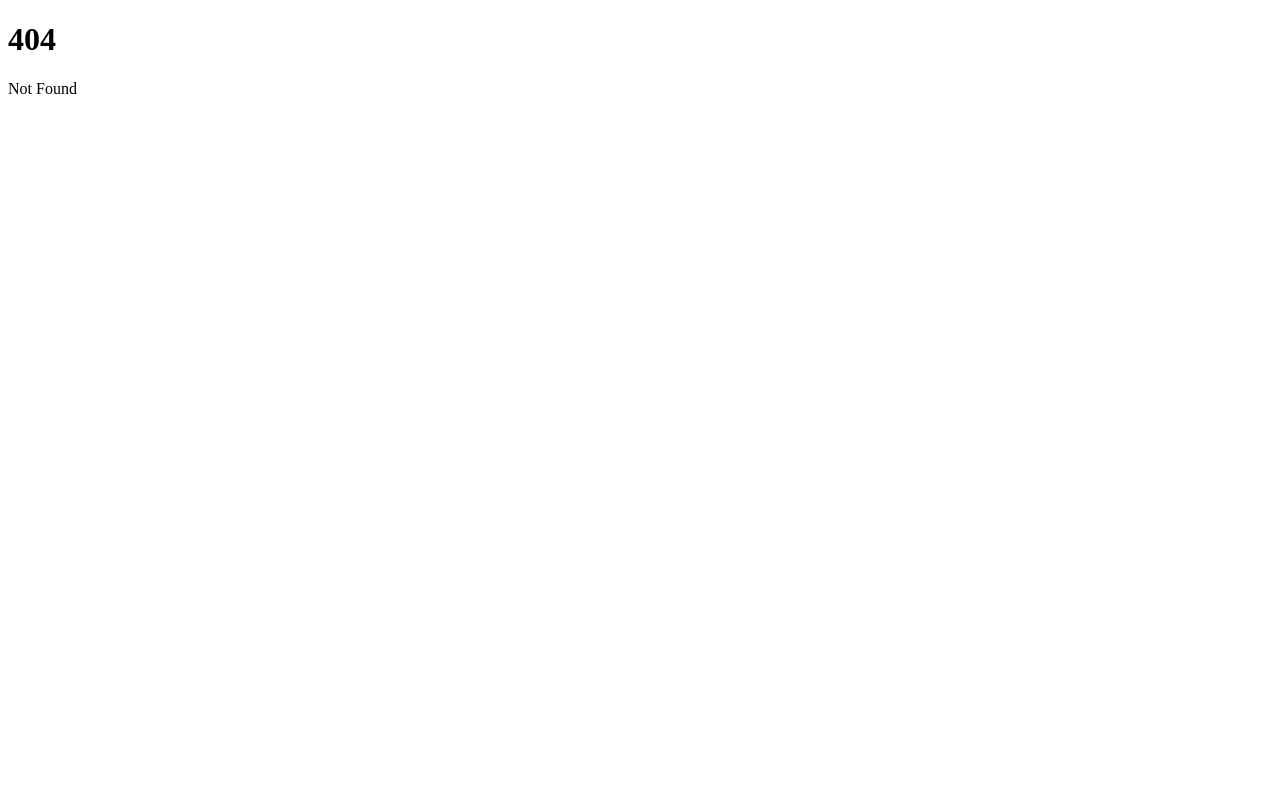
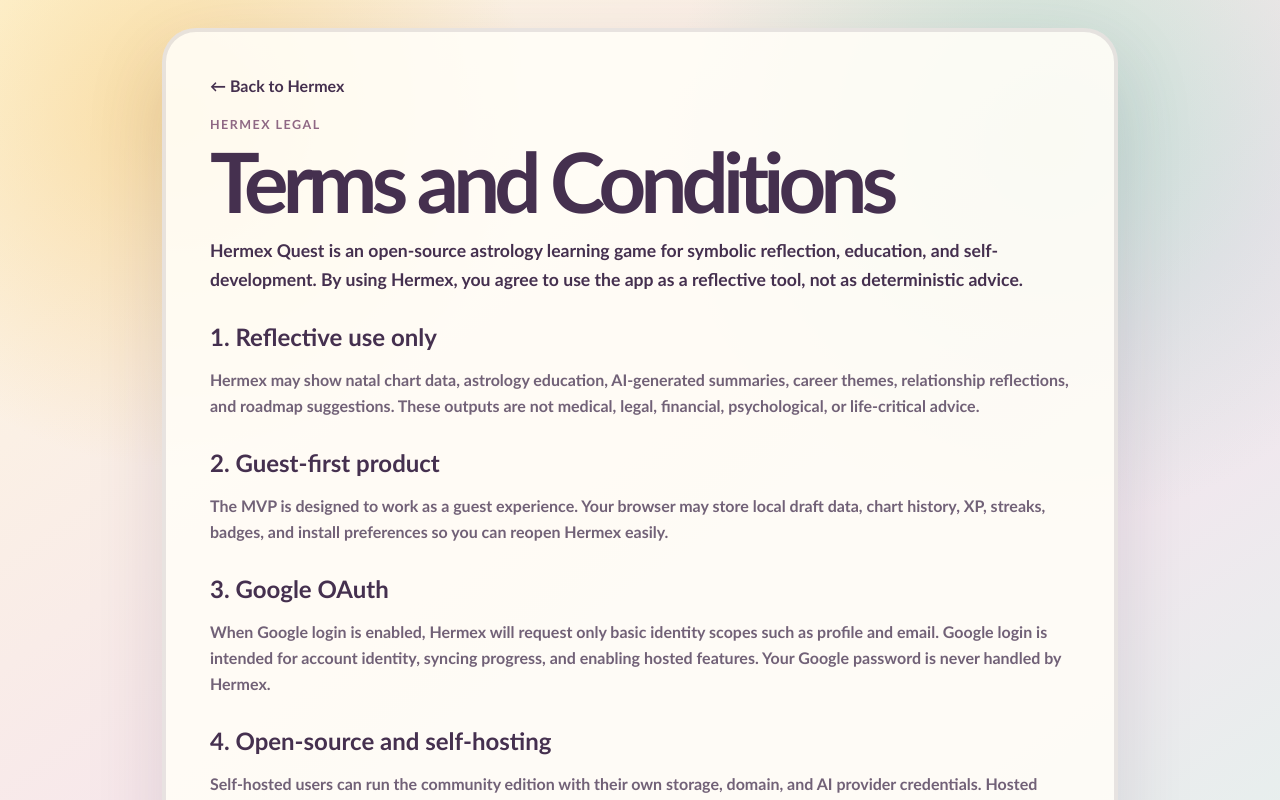
Before and after one commit to wauputr4/hermex, a SvelteKit app in the folder frontend/: page /terms in a window 1280 px wide. Before the commit this address had no page. Shown: the top 800 px of the page. Built offline with nearby package versions, Linux system fonts and the light colour scheme.

Commit message:
Add public legal pages for OAuth

```diff
--- /dev/null
+++ b/frontend/src/routes/privacy/+page.svelte
@@ -0,0 +1,142 @@
+<svelte:head>
+  <title>Privacy Policy | Hermex</title>
+  <meta
+    name="description"
+    content="Privacy Policy for Hermex Quest, including guest storage, Google OAuth, AI provider data, and self-hosting boundaries."
+  />
+</svelte:head>
+
+<main class="legal-shell">
+  <article>
+    <a class="back" href="/">← Back to Hermex</a>
+    <p class="eyebrow">Hermex legal</p>
+    <h1>Privacy Policy</h1>
+    <p class="lead">
+      Hermex is guest-first and open-source. This policy explains what data may be used
+      by the app, what stays local, and how hosted login features are expected to work.
+    </p>
+
+    <section>
+      <h2>1. Local guest storage</h2>
+      <p>
+        Hermex may save draft birth data, selected city, guest chart history, XP, streaks,
+        badges, and install preferences in your browser storage. This helps the app feel
+        installable and easy to reopen.
+      </p>
+    </section>
+
+    <section>
+      <h2>2. Backend records</h2>
+      <p>
+        When you generate a chart or AI interpretation, the backend may store profile
+        records, chart payloads, prompt payloads, AI responses, and feedback in SQLite so
+        the admin dashboard can audit local usage.
+      </p>
+    </section>
+
+    <section>
+      <h2>3. Google OAuth</h2>
+      <p>
+        When enabled, Google OAuth is used for account identity. Hermex should request
+        only basic profile and email scopes. Hermex does not receive your Google password.
+      </p>
+    </section>
+
+    <section>
+      <h2>4. AI providers</h2>
+      <p>
+        If Hermex is configured with an external AI provider, chart context and prompt
+        payloads may be sent to that provider to generate interpretations. Self-hosted
+        users control their own provider, keys, and storage.
+      </p>
+    </section>
+
+    <section>
+      <h2>5. Hosted and self-hosted boundary</h2>
+      <p>
+        Self-hosted deployments are controlled by the operator who runs them. Hosted
+        Hermex at hermex.fun may later add account sync, donation, subscription, and
+        payment-related records.
+      </p>
+    </section>
+
+    <section>
+      <h2>6. Contact</h2>
+      <p>
+        For privacy questions, contact the project maintainer through the repository:
+        <a href="https://github.com/wauputr4/hermex">github.com/wauputr4/hermex</a>.
+      </p>
+    </section>
+  </article>
+</main>
+
+<style>
+  :global(body) {
+    margin: 0;
+    color: #45304f;
+    background: radial-gradient(circle at 14% 10%, rgba(244, 193, 93, .48), transparent 22rem),
+      radial-gradient(circle at 82% 12%, rgba(128, 213, 187, .42), transparent 24rem),
+      linear-gradient(145deg, #fff8df, #f5e4ee 54%, #dff5ed);
+    font-family: Avenir Next, Nunito, Trebuchet MS, sans-serif;
+  }
+
+  .legal-shell {
+    min-height: 100vh;
+    padding: 28px;
+    display: grid;
+    place-items: start center;
+  }
+
+  article {
+    width: min(860px, 100%);
+    border: 4px solid rgba(69, 48, 79, .12);
+    border-radius: 34px;
+    background: rgba(255, 253, 247, .9);
+    padding: clamp(22px, 5vw, 44px);
+    box-shadow: 0 28px 80px rgba(69, 48, 79, .14);
+  }
+
+  .back {
+    display: inline-flex;
+    margin-bottom: 20px;
+    color: #45304f;
+    font-weight: 950;
+    text-decoration: none;
+  }
+
+  .eyebrow {
+    margin: 0 0 8px;
+    color: #8f6884;
+    font-size: .78rem;
+    font-weight: 950;
+    letter-spacing: .12em;
+    text-transform: uppercase;
+  }
+
+  h1 {
+    margin: 0 0 16px;
+    font-size: clamp(2.4rem, 8vw, 5.2rem);
+    line-height: .9;
+    letter-spacing: -.07em;
+  }
+
+  h2 {
+    margin: 28px 0 8px;
+  }
+
+  p {
+    color: rgba(69, 48, 79, .76);
+    font-weight: 760;
+    line-height: 1.65;
+  }
+
+  .lead {
+    font-size: 1.1rem;
+    color: #45304f;
+  }
+
+  a {
+    color: #365f90;
+    font-weight: 900;
+  }
+</style>
--- /dev/null
+++ b/frontend/src/routes/terms/+page.svelte
@@ -0,0 +1,145 @@
+<svelte:head>
+  <title>Terms and Conditions | Hermex</title>
+  <meta
+    name="description"
+    content="Terms and Conditions for Hermex Quest, an open-source astrology learning and reflective self-development app."
+  />
+</svelte:head>
+
+<main class="legal-shell">
+  <article>
+    <a class="back" href="/">← Back to Hermex</a>
+    <p class="eyebrow">Hermex legal</p>
+    <h1>Terms and Conditions</h1>
+    <p class="lead">
+      Hermex Quest is an open-source astrology learning game for symbolic reflection,
+      education, and self-development. By using Hermex, you agree to use the app as a
+      reflective tool, not as deterministic advice.
+    </p>
+
+    <section>
+      <h2>1. Reflective use only</h2>
+      <p>
+        Hermex may show natal chart data, astrology education, AI-generated summaries,
+        career themes, relationship reflections, and roadmap suggestions. These outputs
+        are not medical, legal, financial, psychological, or life-critical advice.
+      </p>
+    </section>
+
+    <section>
+      <h2>2. Guest-first product</h2>
+      <p>
+        The MVP is designed to work as a guest experience. Your browser may store local
+        draft data, chart history, XP, streaks, badges, and install preferences so you can
+        reopen Hermex easily.
+      </p>
+    </section>
+
+    <section>
+      <h2>3. Google OAuth</h2>
+      <p>
+        When Google login is enabled, Hermex will request only basic identity scopes such
+        as profile and email. Google login is intended for account identity, syncing
+        progress, and enabling hosted features. Your Google password is never handled by
+        Hermex.
+      </p>
+    </section>
+
+    <section>
+      <h2>4. Open-source and self-hosting</h2>
+      <p>
+        Self-hosted users can run the community edition with their own storage, domain,
+        and AI provider credentials. Hosted Hermex may later offer donation, subscription,
+        or premium access for owner-operated services.
+      </p>
+    </section>
+
+    <section>
+      <h2>5. AI provider behavior</h2>
+      <p>
+        AI responses depend on the configured provider, model, prompt, usage limits, and
+        chart payload. Hermex does not guarantee that AI output is complete, error-free,
+        or suitable for critical decisions.
+      </p>
+    </section>
+
+    <section>
+      <h2>6. Contact</h2>
+      <p>
+        For questions about these terms, contact the project maintainer through the public
+        repository: <a href="https://github.com/wauputr4/hermex">github.com/wauputr4/hermex</a>.
+      </p>
+    </section>
+  </article>
+</main>
+
+<style>
+  :global(body) {
+    margin: 0;
+    color: #45304f;
+    background: radial-gradient(circle at 14% 10%, rgba(244, 193, 93, .48), transparent 22rem),
+      radial-gradient(circle at 82% 12%, rgba(128, 213, 187, .42), transparent 24rem),
+      linear-gradient(145deg, #fff8df, #f5e4ee 54%, #dff5ed);
+    font-family: Avenir Next, Nunito, Trebuchet MS, sans-serif;
+  }
+
+  .legal-shell {
+    min-height: 100vh;
+    padding: 28px;
+    display: grid;
+    place-items: start center;
+  }
+
+  article {
+    width: min(860px, 100%);
+    border: 4px solid rgba(69, 48, 79, .12);
+    border-radius: 34px;
+    background: rgba(255, 253, 247, .9);
+    padding: clamp(22px, 5vw, 44px);
+    box-shadow: 0 28px 80px rgba(69, 48, 79, .14);
+  }
+
+  .back {
+    display: inline-flex;
+    margin-bottom: 20px;
+    color: #45304f;
+    font-weight: 950;
+    text-decoration: none;
+  }
+
+  .eyebrow {
+    margin: 0 0 8px;
+    color: #8f6884;
+    font-size: .78rem;
+    font-weight: 950;
+    letter-spacing: .12em;
+    text-transform: uppercase;
+  }
+
+  h1 {
+    margin: 0 0 16px;
+    font-size: clamp(2.4rem, 8vw, 5.2rem);
+    line-height: .9;
+    letter-spacing: -.07em;
+  }
+
+  h2 {
+    margin: 28px 0 8px;
+  }
+
+  p {
+    color: rgba(69, 48, 79, .76);
+    font-weight: 760;
+    line-height: 1.65;
+  }
+
+  .lead {
+    font-size: 1.1rem;
+    color: #45304f;
+  }
+
+  a {
+    color: #365f90;
+    font-weight: 900;
+  }
+</style>
```
Also changed, not shown: frontend/src/routes/+page.svelte (+7 -3 lines), 2 other files (tests, documents, lock files or other folders).
